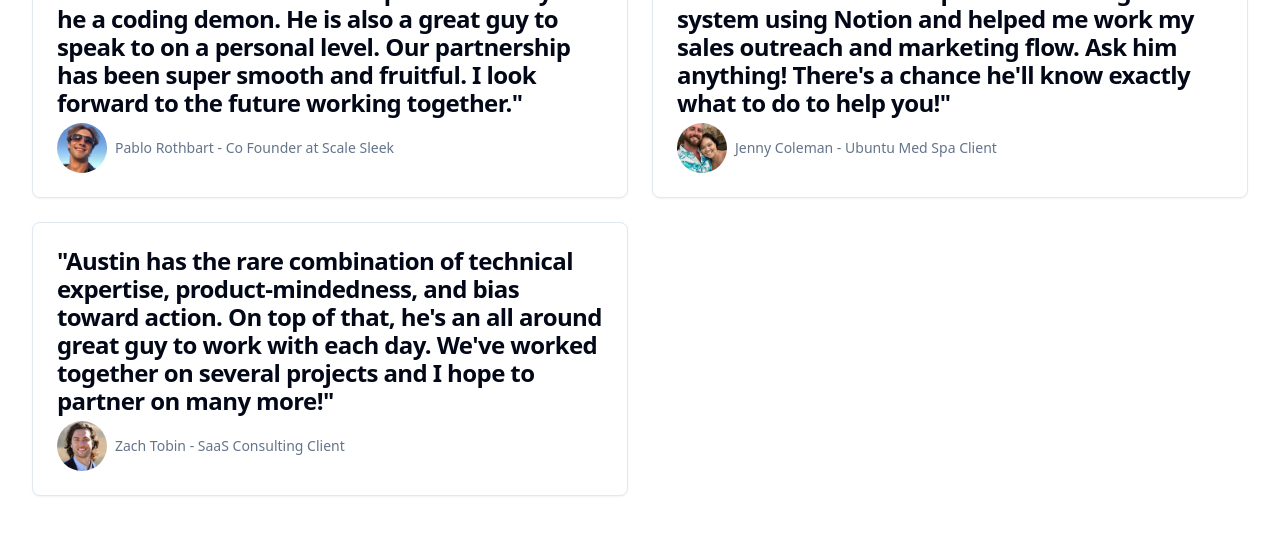
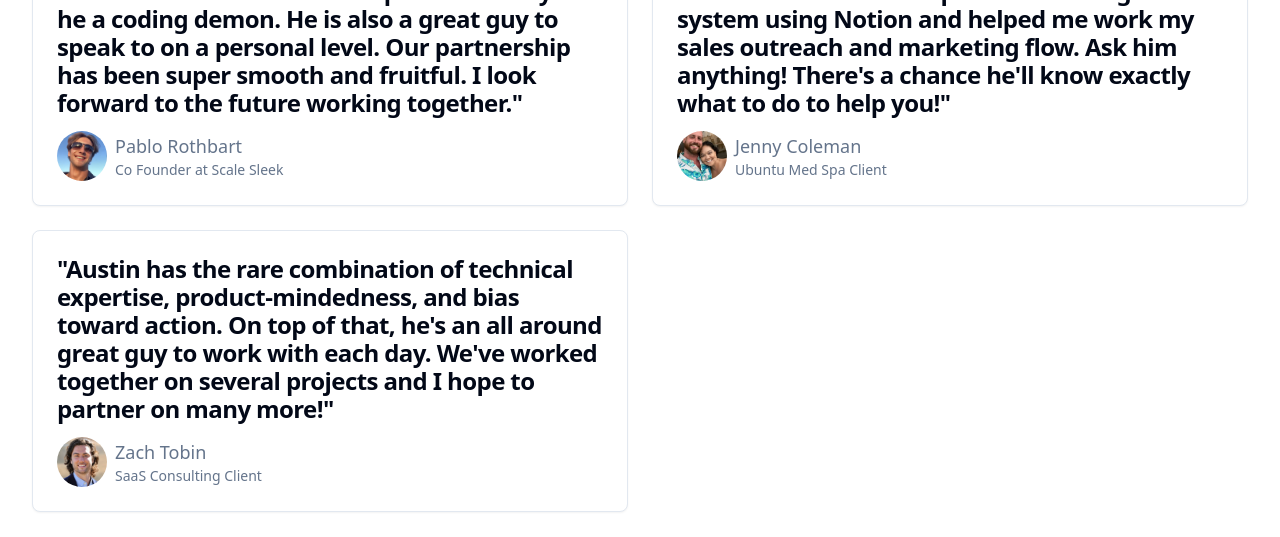
Before and after one commit to buildleansaas/adubs.me, a Next.js app: page / in a window 1280 px wide. Shown: the part 1500-2037 px from the top of the page. Built offline with nearby package versions, Linux system fonts and the light colour scheme.

Commit message:
update testimonial visualization

```diff
--- a/src/views/testimonials.tsx
+++ b/src/views/testimonials.tsx
@@ -31,7 +31,7 @@ export default function Testimonials() {
           <Card key={name}>
             <CardHeader>
               <CardTitle className="leading-7">&quot;{text}&quot;</CardTitle>
-              <CardDescription className="flex items-center">
+              <CardDescription className="flex items-center pt-2">
                 <Image
                   height={50}
                   width={50}
@@ -39,7 +39,10 @@ export default function Testimonials() {
                   alt={`Image of ${name} - ${context}`}
                   className="rounded-full mr-2"
                 />{" "}
-                {name} - {context}
+                <div className="">
+                  <h4 className="text-lg font-light my-0">{name}</h4>
+                  <p className="font-light my-0">{context}</p>
+                </div>
               </CardDescription>
             </CardHeader>
           </Card>
```
